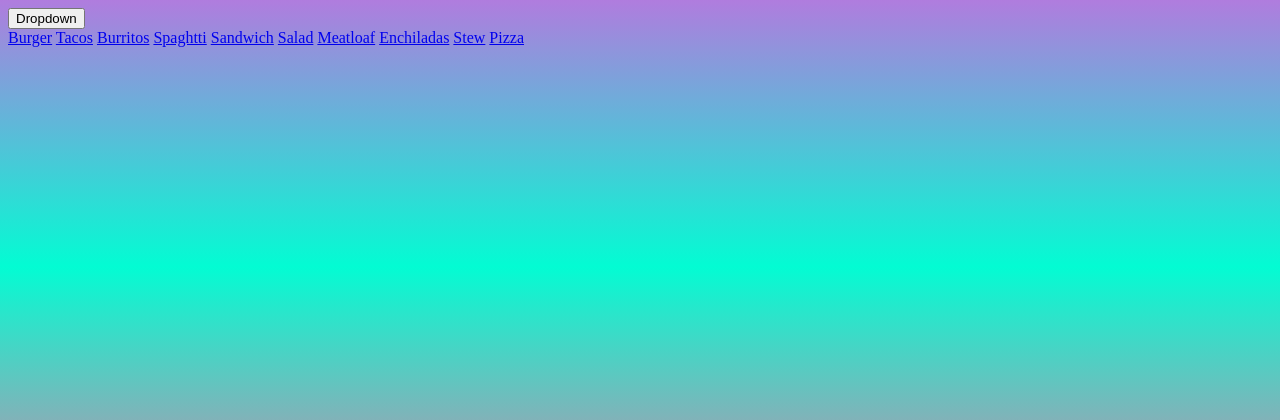
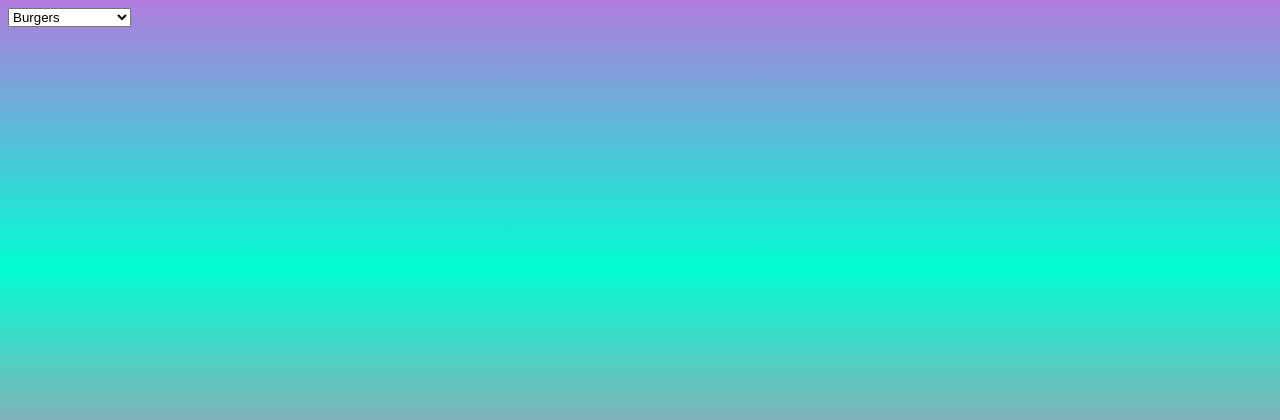
Before and after one commit to Danny0223/First-Repo, a Python web app: template templates/index.html in a window 1280 px wide. Shown: the top 420 px of the page. Run offline with Jinja, Linux system fonts and the light colour scheme; the template is opened without the code that fills it, so the values that code supplies are empty.

Commit message:
HomePage

```diff
--- a/templates/index.html
+++ b/templates/index.html
@@ -8,21 +8,22 @@
 
 <body>
   <h1>  </h1>
-   <div class="dropdown">
-     <button class="dropbtn">Dropdown</button>
-   <div class="dropdown-content">
-     <a href="#">Burger</a>
-     <a href="#">Tacos</a>
-     <a href="#">Burritos</a>
-     <a href="#">Spaghtti</a>
-     <a href="#">Sandwich</a>
-     <a href="#">Salad</a>
-     <a href="#">Meatloaf</a>
-     <a href="#">Enchiladas</a>
-     <a href="#">Stew</a>
-     <a href="#">Pizza</a>
-   </div>
-   </div>
+  <select>
+    <option value="burgers">Burgers</option>
+    <option value="tacos">Tacos</option>
+    <option value="spaghetti">Spaghetti</option>
+    <option value="sandwich">Sandwich</option>
+    <option value="salad">Salad</option>
+    <option value="meatloaf">Meatloaf</option>
+    <option value="enchiladas">Enchiladas</option>
+    <option value="stew">Stew</option>
+    <option value="pizza">Pizza</option>
+    <option value="dumplings">Dumplings</option>
+    <option value="casserole">Casserole</option>
+    <option value="chile">Chile</option>
+    <option value="mac and cheese">Mac and Cheese</option>
+    <option value="hot dog">Hot Dog</option>
+  </select>
 
 </body>
 </html>
```
